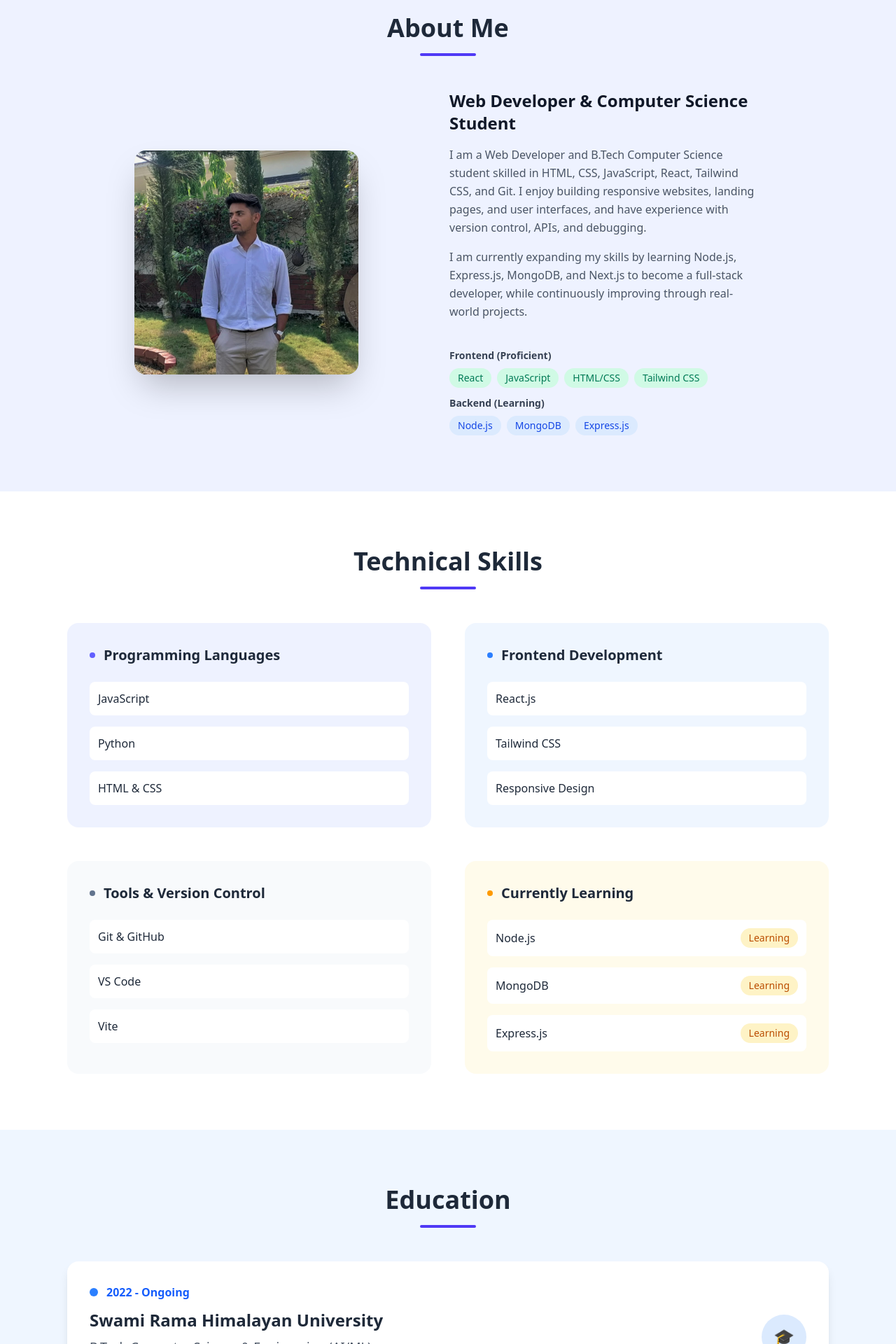
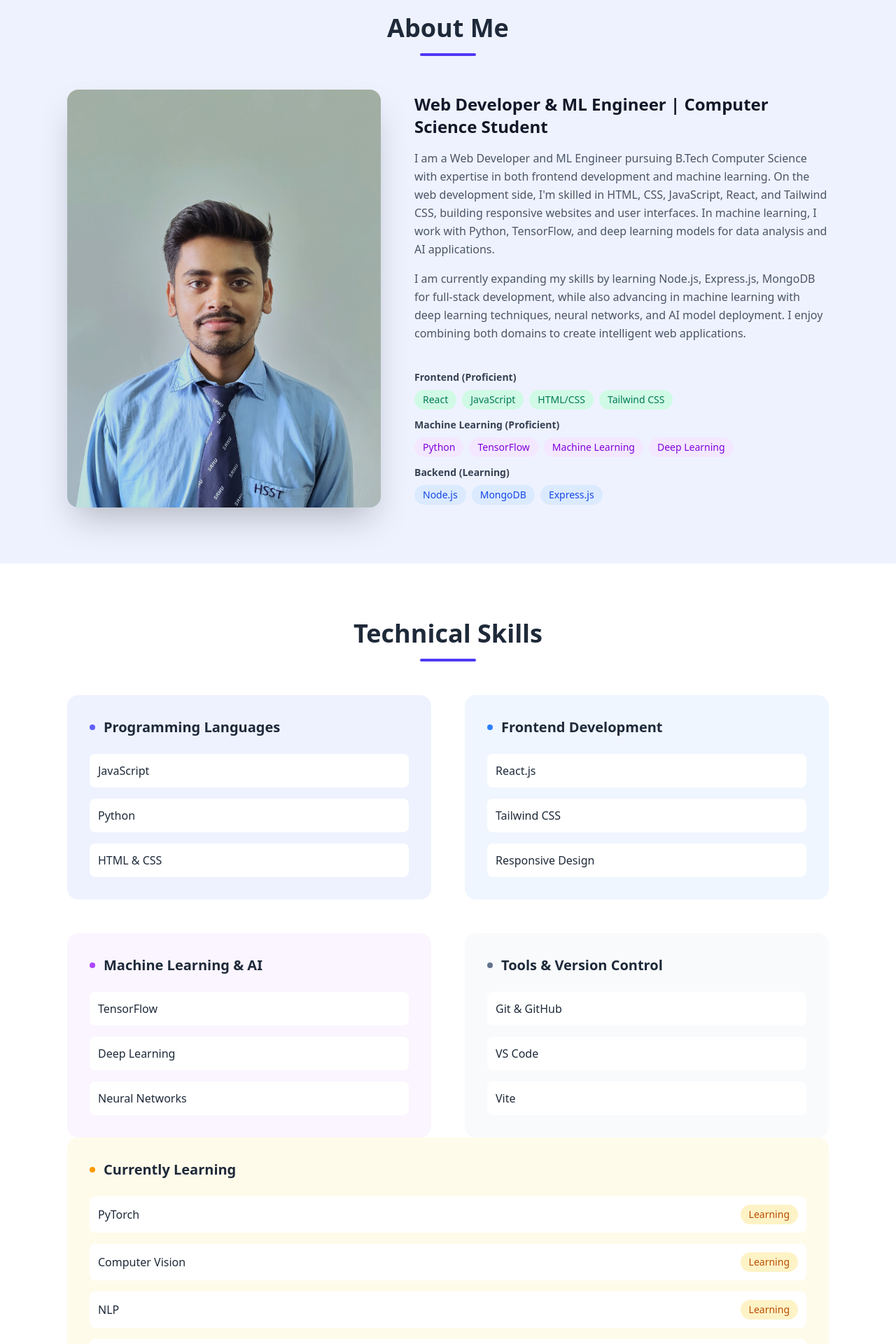
Before and after one commit to rishabhriyal112/Portfolio-Website, a React (Vite) app: page / in a window 1280 px wide. Shown: the part 860-2780 px from the top of the page at 70% size. Built offline with nearby package versions, Linux system fonts and the light colour scheme; no server answers.

Commit message:
Update portfolio: Add ML Engineer role, new projects, and enhanced skills section

```diff
--- a/src/App.jsx
+++ b/src/App.jsx
@@ -123,6 +123,25 @@ export default function App() {
               </div>
             </div>
 
+            {/* Machine Learning & AI */}
+            <div className="bg-purple-50 rounded-2xl p-8">
+              <h3 className="text-xl font-bold text-gray-800 mb-6 flex items-center">
+                <span className="w-2 h-2 bg-purple-500 rounded-full mr-3"></span>
+                Machine Learning & AI
+              </h3>
+              <div className="space-y-4">
+                {[
+                  { name: "TensorFlow" },
+                  { name: "Deep Learning" },
+                  { name: "Neural Networks" }
+                ].map((skill) => (
+                  <div key={skill.name} className="p-3 bg-white rounded-lg">
+                    <span className="font-medium text-gray-800">{skill.name}</span>
+                  </div>
+                ))}
+              </div>
+            </div>
+
             {/* Tools & Version Control */}
             <div className="bg-slate-50 rounded-2xl p-8">
               <h3 className="text-xl font-bold text-gray-800 mb-6 flex items-center">
@@ -141,18 +160,20 @@ export default function App() {
                 ))}
               </div>
             </div>
-
+          </div>
             {/* Currently Learning */}
-            <div className="bg-amber-50 rounded-2xl p-8">
+            <div className="bg-amber-50 rounded-2xl p-8 md:col-span-2">
               <h3 className="text-xl font-bold text-gray-800 mb-6 flex items-center">
                 <span className="w-2 h-2 bg-amber-500 rounded-full mr-3"></span>
                 Currently Learning
               </h3>
               <div className="space-y-4">
                 {[
-                  { name: "Node.js" },
-                  { name: "MongoDB" },
-                  { name: "Express.js" }
+                  { name: "PyTorch" },
+                  { name: "Computer Vision" },
+                  { name: "NLP" },
+                  { name: "Data Science" },
+                  { name: "Model Deployment" }
                 ].map((skill) => (
                   <div key={skill.name} className="flex justify-between items-center p-3 bg-white rounded-lg">
                     <span className="font-medium text-gray-800">{skill.name}</span>
@@ -163,7 +184,6 @@ export default function App() {
                 ))}
               </div>
             </div>
-          </div>
         </div>
       </section>
 
--- a/src/components/AboutSection.jsx
+++ b/src/components/AboutSection.jsx
@@ -1,6 +1,6 @@
 import React from "react";
 import SectionTitle from "./SectionTitle";
-import profileImage from "../assets/images/rishabh01.jpg";
+import profileImage from "../assets/images/rishabh02.jpg";
 
 const AboutSection = () => {
 
@@ -9,30 +9,29 @@ const AboutSection = () => {
       <div className="max-w-6xl mx-auto px-4 sm:px-6 lg:px-8">
         <SectionTitle>About Me</SectionTitle>
 
-        <div className="grid md:grid-cols-2 gap-1 items-center max-w-4xl mx-auto">
+        <div className="flex flex-col lg:flex-row gap-12 items-center max-w-6xl mx-auto">
           {/* Image Section */}
-          <div className="flex justify-center md:justify-start">
+          <div className="flex justify-center lg:justify-start flex-shrink-0">
             <div className="relative">
-              <div className="w-80 h-80 rounded-2xl overflow-hidden shadow-2xl bg-gradient-to-br from-indigo-100 to-indigo-200">
+              <div className="max-w-md w-full aspect-[3/4] rounded-2xl overflow-hidden shadow-2xl bg-gradient-to-br from-indigo-100 to-indigo-200">
                 <img
                   src={profileImage}
                   alt="Rishabh Riyal"
                   className="w-full h-full object-cover"
                 />
               </div>
-
             </div>
           </div>
 
           {/* Content Section */}
-          <div className="space-y-6">
+          <div className="flex-1 space-y-6">
             <div className="space-y-4">
-              <h3 className="text-2xl font-bold text-gray-900">Web Developer & Computer Science Student</h3>
+              <h3 className="text-2xl font-bold text-gray-900">Web Developer & ML Engineer | Computer Science Student</h3>
               <p className="text-gray-600 leading-relaxed">
-                I am a Web Developer and B.Tech Computer Science student skilled in HTML, CSS, JavaScript, React, Tailwind CSS, and Git. I enjoy building responsive websites, landing pages, and user interfaces, and have experience with version control, APIs, and debugging.
+                I am a Web Developer and ML Engineer pursuing B.Tech Computer Science with expertise in both frontend development and machine learning. On the web development side, I'm skilled in HTML, CSS, JavaScript, React, and Tailwind CSS, building responsive websites and user interfaces. In machine learning, I work with Python, TensorFlow, and deep learning models for data analysis and AI applications.
               </p>
               <p className="text-gray-600 leading-relaxed">
-                I am currently expanding my skills by learning Node.js, Express.js, MongoDB, and Next.js to become a full-stack developer, while continuously improving through real-world projects.
+                I am currently expanding my skills by learning Node.js, Express.js, MongoDB for full-stack development, while also advancing in machine learning with deep learning techniques, neural networks, and AI model deployment. I enjoy combining both domains to create intelligent web applications.
               </p>
             </div>
 
@@ -43,6 +42,16 @@ const AboutSection = () => {
                 <div className="flex flex-wrap gap-2">
                   {['React', 'JavaScript', 'HTML/CSS', 'Tailwind CSS'].map((skill) => (
                     <span key={skill} className="px-3 py-1 bg-emerald-100 text-emerald-700 rounded-full text-sm font-medium">
+                      {skill}
+                    </span>
+                  ))}
+                </div>
+              </div>
+              <div>
+                <h4 className="text-sm font-semibold text-gray-700 mb-2">Machine Learning (Proficient)</h4>
+                <div className="flex flex-wrap gap-2">
+                  {['Python', 'TensorFlow', 'Machine Learning', 'Deep Learning'].map((skill) => (
+                    <span key={skill} className="px-3 py-1 bg-purple-100 text-purple-700 rounded-full text-sm font-medium">
                       {skill}
                     </span>
                   ))}
--- a/src/components/HeroSection.jsx
+++ b/src/components/HeroSection.jsx
@@ -20,10 +20,10 @@ const HeroSection = ({ scrollToSection }) => {
                 Rishabh Riyal
               </h1>
               <p className="text-base md:text-lg text-white/90 leading-relaxed">
-                Web Developer & Computer Science Student
+                Web Developer & ML Engineer | Computer Science Student
               </p>
               <p className="text-sm md:text-base text-white/80 leading-relaxed">
-                Building responsive websites with React and modern web technologies.
+                Building responsive websites with React and developing ML models with Python & TensorFlow.
               </p>
             </div>
 
--- a/src/utils/githubApi.js
+++ b/src/utils/githubApi.js
@@ -28,7 +28,7 @@ const fetchReadmeTechStack = async (repoName) => {
 export const fetchGitHubRepos = async () => {
   try {
     const response = await fetch(
-      `https://api.github.com/users/${GITHUB_USERNAME}/repos?sort=updated&per_page=10`
+      `https://api.github.com/users/${GITHUB_USERNAME}/repos?sort=updated&per_page=50`
     );
 
     if (!response.ok) {
@@ -38,12 +38,15 @@ export const fetchGitHubRepos = async () => {
     const repos = await response.json();
 
     // Filter specific repositories
-    const targetRepos = ['ecommerce-website', 'Netflix', 'Amazon Clone', 'creation-ground'];
+    const targetRepos = ['ecommerce-website', 'Netflix', 'Amazon Clone', 'creation-ground', 'ai_trip_planner', 'Diabetic-Retinopathy-Detection'];
 
     const filteredRepos = repos.filter(repo => targetRepos.some(target =>
       repo.name.toLowerCase().includes(target.toLowerCase()) ||
       target.toLowerCase().includes(repo.name.toLowerCase())
     ));
+
+    console.log('All repos:', repos.map(r => r.name));
+    console.log('Filtered repos:', filteredRepos.map(r => r.name));
 
     // Fetch README tech stack for each repo
     const reposWithTechStack = await Promise.all(
@@ -83,7 +86,7 @@ export const fetchGitHubRepos = async () => {
       updated: new Date().toLocaleDateString()
     };
 
-    return [...reposWithTechStack, creationGround];
+    return [creationGround, ...reposWithTechStack];
 
   } catch (error) {
     console.error('Error fetching GitHub repositories:', error);
```
Also changed, not shown: src/assets/images/rishabh02.jpg (added), 1 other file (tests, documents, lock files or other folders).
